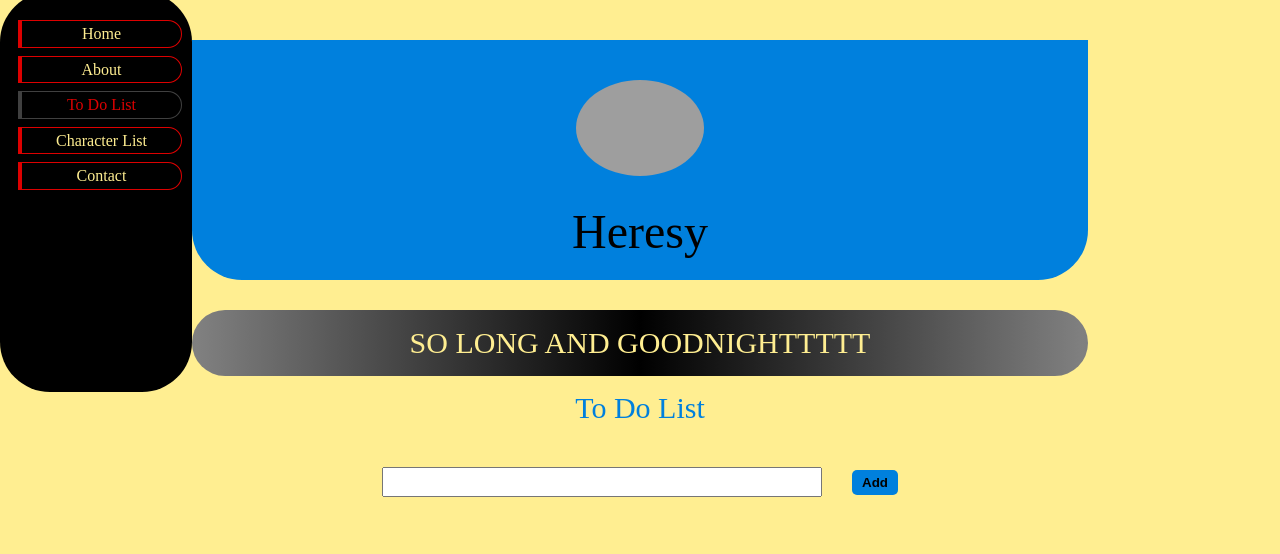
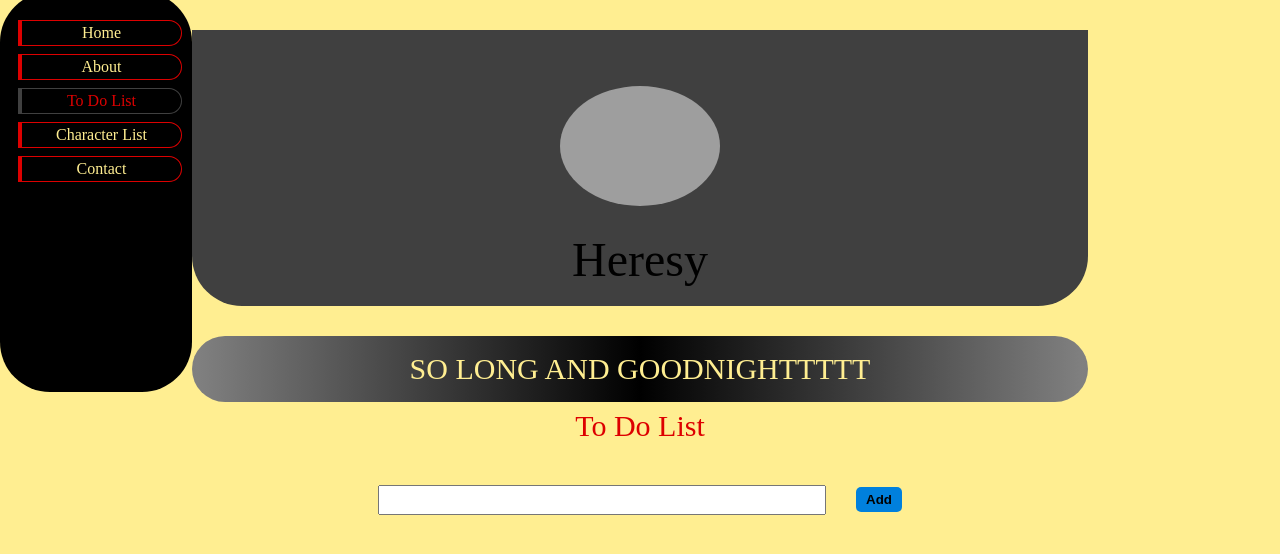
Before and after one commit to JusticePlague/fan-website-build, a Vue app: page /todolist in a window 1280 px wide. Shown: the top 554 px of the page. Built offline with nearby package versions, Linux system fonts and the light colour scheme.

Commit message:
more styling updates

```diff
--- a/src/assets/main.css
+++ b/src/assets/main.css
@@ -128,33 +128,9 @@
   font-weight: 600;
 }
 
-/*  ToDo App Styles */
-
-.todo-app {
-  padding: 5vh;
-  min-width: 10vw;
-}
-
-.item {
-  display: flex;
-  justify-content: right;
-}
-
-.list {
-  display: flex;
-  font-size: 1.5em;
-  justify-content: right;
-  padding: 0 10vw 0 0;
-  color: var(--text-5);
-}
-
-.completed {
-  text-decoration: line-through;
-  color: var(--text-1);
-}
-
-.todo-app h1 {
-  color: var(--text-3);
+header {
+  line-height: 1.5;
+  max-height: 100vh;
 }
 
 /*   Page resizing and Item Placement    */
@@ -164,111 +140,7 @@
     display: flex;
     place-items: center;
   }
-
-  .todo-app {
-    padding: 0vh;
-    min-width: 50vw;
-  }
-
-  .page-header {
-    margin-top: -20vh;
-    background: var(--color-2);
-  }
-
-  .img-wrap {
-    padding-top: 5vh;
-    padding-bottom: 1.5vh;
-  }
-
-  .header-img {
-    margin-top: 2vh;
-    display: block;
-    margin-left: auto;
-    margin-right: auto;
-    max-width: 15vw;
-    max-height: 15vh;
-    content: var(--avy);
-    border-radius: 50%;
-  }
-
-  .header-title {
-    font-size: 1.5rem;
-    padding-top: 2vh;
-  }
-
-  nav {
-    font-size: 1.15rem;
-    text-align: left;
-    display: block;
-    font-family: 'Cinzel';
-    font-size: 16px;
-    width: 15vw;
-    height: 50vh;
-    position: fixed;
-    top: -5vh;
-    left: 0;
-    background-color: var(--color-5);
-    overflow: auto;
-    overflow-x: hidden;
-    padding-top: 20px;
-    border-bottom-right-radius: 50px;
-  }
-
-  nav a {
-    color: var(--nav-link);
-    padding: 0 1vw;
-    border: 1px solid var(--nav-border);
-    border-left: 4px solid var(--nav-border);
-    border-top-right-radius: 50px;
-    border-bottom-right-radius: 50px;
-    margin-top: 1vh;
-    margin-left: 1vh;
-    max-width: 13vw;
-    display: block;
-    text-decoration: none;
-    text-align: center;
-  }
-
-  nav a:hover {
-    background-color: var(--nav-hover);
-    color: var(--nav-link-hover);
-    border: 1px solid var(--nav-border-hover);
-    border-left: 4px solid var(--nav-border-hover);
-    border-top-right-radius: 50px;
-    border-bottom-right-radius: 50px;
-  }
-
-  nav a.router-link-exact-active {
-    color: var(--nav-link-active);
-    border: 1px solid var(--nav-border-hover);
-    border-left: 4px solid var(--nav-border-hover);
-    border-top-right-radius: 50px;
-    border-bottom-right-radius: 50px;
-  }
-
-  nav a.router-link-exact-active:hover {
-    background-color: transparent;
-    border: 1px solid var(--nav-border-hover);
-    border-left: 4px solid var(--nav-border-hover);
-    border-top-right-radius: 50px;
-    border-bottom-right-radius: 50px;
-    color: var(--nav-link-active-hover);
-  }
 }
 
 @media (max-width: 480px) {
-  .header {
-    color: var(--text-3);
-  }
-
-  .page-header {
-    background: var(--color-5);
-    margin-top: -5vh;
-    max-height: 20vh;
-    overflow: hidden;
-  }
-
-  .header-title {
-    display: none;
-  }
 }
--- a/src/components/PageHeader.vue
+++ b/src/components/PageHeader.vue
@@ -47,8 +47,51 @@
   border-bottom-left-radius: 50px;
 }
 
-header {
-  line-height: 1.5;
-  max-height: 100vh;
+
+
+@media (min-width: 1024px) {
+
+  .page-header {
+    margin-top: -25px;
+    background: var(--color-2);
+  }
+
+  .img-wrap {
+    padding-top: 5vh;
+    padding-bottom: 1.5vh;
+  }
+
+  .header-img {
+    margin-top: 2vh;
+    display: block;
+    margin-left: auto;
+    margin-right: auto;
+    max-width: 15vw;
+    max-height: 15vh;
+    content: var(--avy);
+    border-radius: 50%;
+  }
+
+  .header-title {
+    font-size: 1.5rem;
+    padding-top: 2vh;
+  }
+}
+
+@media (max-width: 480px) {
+  .header {
+    color: var(--text-3);
+  }
+
+  .page-header {
+    background: var(--color-5);
+    margin-top: -5vh;
+    max-height: 20vh;
+    overflow: hidden;
+  }
+
+  .header-title {
+    display: none;
+  }
 }
 </style>
--- a/src/components/homecomp/TheHome.vue
+++ b/src/components/homecomp/TheHome.vue
@@ -171,8 +171,6 @@
 </template>
 
 <style scoped>
-/*  List  */
-
 /*  Divs  */
 
 #flex {
--- a/src/components/todocomp/TodoApp.vue
+++ b/src/components/todocomp/TodoApp.vue
@@ -18,7 +18,15 @@
 
 <style scoped>
 .todo-app {
-  height: 50vh;
-  padding: 1vh;
+  padding: 5vh;
+  min-width: 10vw;
+}
+
+@media (min-width: 1024px) {
+
+  .todo-app {
+    padding: 0vh;
+    min-width: 50vw;
+  }
 }
 </style>
--- a/src/components/todocomp/TodoList.vue
+++ b/src/components/todocomp/TodoList.vue
@@ -21,4 +21,28 @@
   </div>
 </template>
 
-<style scoped></style>
+<style scoped>
+
+
+.item {
+  display: flex;
+  justify-content: right;
+}
+
+.list {
+  display: flex;
+  font-size: 1.5em;
+  justify-content: right;
+  padding: 0 10vw 0 0;
+  color: var(--text-5);
+}
+
+.completed {
+  text-decoration: line-through;
+  color: var(--text-1);
+}
+
+.todo-app h1 {
+  color: var(--text-3);
+}
+</style>
```
